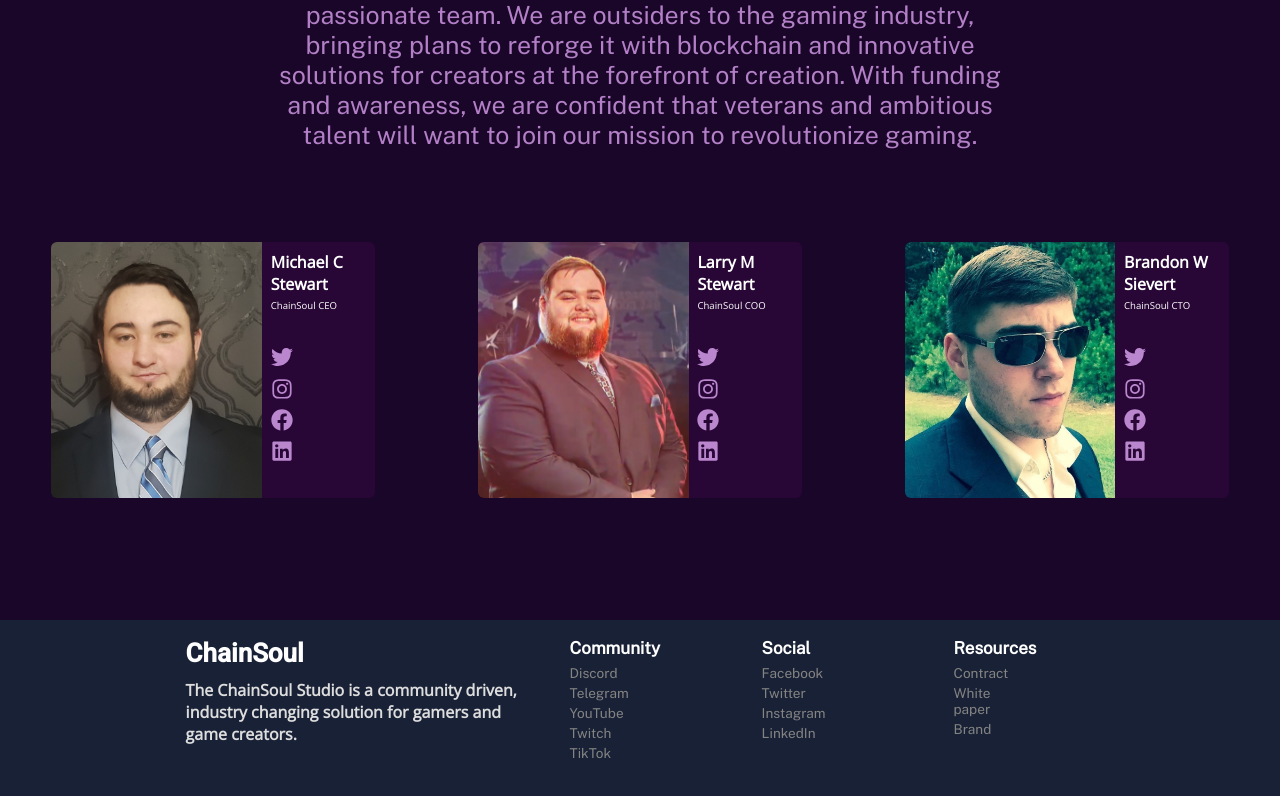
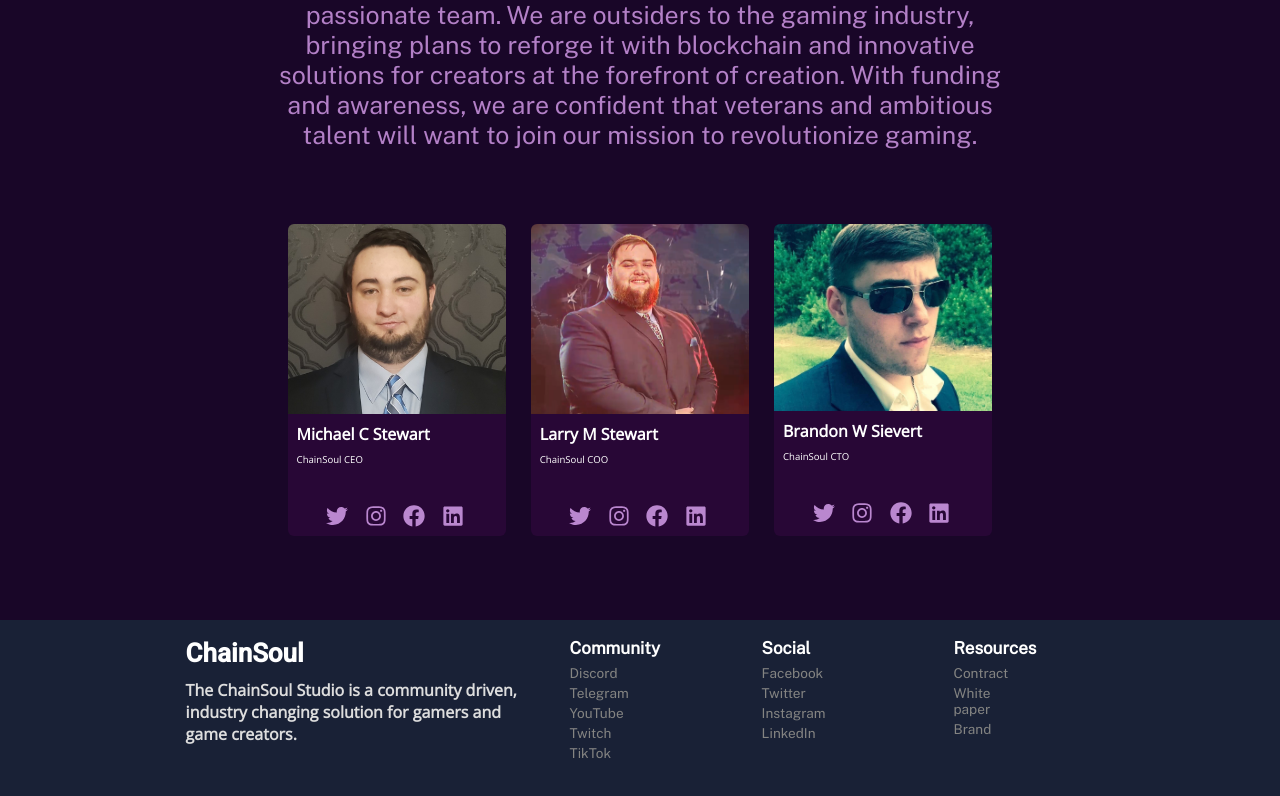
Before and after one commit to ChainSoul-Studio/Website, a Next.js app in the folder app/: page / in a window 1280 px wide. Shown: the part 2550-3346 px from the top of the page. Built offline with nearby package versions, Linux system fonts and the light colour scheme.

Commit message:
Resized Team Section by about 40 percent to adapt to different screen sizes. Also aligned icons and names/roles to fit proportionally.

```diff
--- a/app/pages/index.js
+++ b/app/pages/index.js
@@ -209,6 +209,7 @@
           <div className={styles.teamMemberInfo}>
             <h1>Michael C Stewart</h1>
             <p>ChainSoul CEO</p>
+            <div className={styles.teamIconLink}>
             <a href="https://twitter.com/home" passHref={true}>
               <FaTwitter style={{ width: "22px", height: "22px" }} />
             </a>
@@ -221,6 +222,7 @@
             <a href="https://linkedin.com" passHref={true}>
               <FaLinkedin style={{ width: "22px", height: "22px" }} />
             </a>
+            </div>
           </div>
         </div>
         <div className={styles.teamContainer}>
@@ -228,6 +230,7 @@
           <div className={styles.teamMemberInfo}>
             <h1>Larry M Stewart</h1>
             <p> ChainSoul COO</p>
+            <div className={styles.teamIconLink}>
             <a href="https://twitter.com/home" passHref={true}>
               <FaTwitter style={{ width: "22px", height: "22px" }} />
             </a>
@@ -240,6 +243,7 @@
             <a href="https://linkedin.com" passHref={true}>
               <FaLinkedin style={{ width: "22px", height: "22px" }} />
             </a>
+            </div>
           </div>
         </div>
         <div className={styles.teamContainer}>
@@ -247,6 +251,7 @@
           <div className={styles.teamMemberInfo}>
             <h1>Brandon W Sievert</h1>
             <p> ChainSoul CTO</p>
+            <div className={styles.teamIconLink}>
             <a href="https://twitter.com/home" passHref={true}>
               <FaTwitter style={{ width: "22px", height: "22px" }} />
             </a>
@@ -259,6 +264,7 @@
             <a href="https://linkedin.com" passHref={true}>
               <FaLinkedin style={{ width: "22px", height: "22px" }} />
             </a>
+            </div>
           </div>
         </div>
       </div>
--- a/app/styles/Home.module.css
+++ b/app/styles/Home.module.css
@@ -335,75 +335,78 @@
   background-color: #190628;
   display: flex;
   justify-content: center;
-  padding-top: 4%;
+  align-items: center;
 }
 
 .teamContainer {
-  width: 40%;
-  height: 32vh;
+  width: 17%;
+  height: 65%;
   background-color: none;
   display: flex;
   justify-content: center;
   align-items: center;
-  margin: 4%;
+  flex-direction: column;
+  padding: 0;
+  margin: 0;
+  margin: 1%;
 }
 
 .teamMemberImageOne {
-  width: 75%;
-  height: 100%;
+  width: 100%;
+  height: 75%;
   background-image: url("./michael.jpg");
   background-size: cover;
   background-position: center;
   background-repeat: none;
   border-top-left-radius: .375rem;
-  border-bottom-left-radius: .375rem;
+  border-top-right-radius: .375rem;
 }
 
 .teamMemberImageTwo {
-  width: 75%;
-  height: 100%;
+  width: 100%;
+  height: 75%;
   background-image: url("./larry.png");
   background-size: cover;
   background-position: center;
   background-repeat: none;
   border-top-left-radius: .375rem;
-  border-bottom-left-radius: .375rem;
+  border-top-right-radius: .375rem;
 }
 
 .teamMemberImageThree {
-  width: 75%;
-  height: 100%;
+  width: 100%;
+  height: 60%;
   background-image: url("./brandon.jpg");
   background-size: cover;
   background-position: center;
   background-repeat: none;
   border-top-left-radius: .375rem;
-  border-bottom-left-radius: .375rem;
+  border-top-right-radius: .375rem;
 }
 
 
 .teamMemberInfo {
-  width: 40%;
-  height: 100%;
+  width: 100%;
+  height: 40%;
   display: flex;
   flex-direction: column;
   padding-left: 2%;
   padding-top: 2%;
   background-color: #280736;
-  border-top-right-radius: .375rem;
   border-bottom-right-radius: .375rem;
+  border-bottom-left-radius: .375rem;
 }
 
 .teamMemberInfo a {
   margin: 2%;
   width: 30px;
   color: #ba87cf;
-  transition: .8s;
+  transition: .3s;
 }
 
 .teamMemberInfo a:hover {
   color: #fff;
-  transition: .8s;
+  transition: .3s;
 }
 
 .teamMemberInfo h1 {
@@ -417,6 +420,12 @@
   font-size: .6rem;
   padding: 2%;
   margin-bottom: 30px;
+}
+
+.teamIconLink {
+  display: flex;
+  justify-content: center;
+  align-items: center;
 }
 
 .footer {
```
